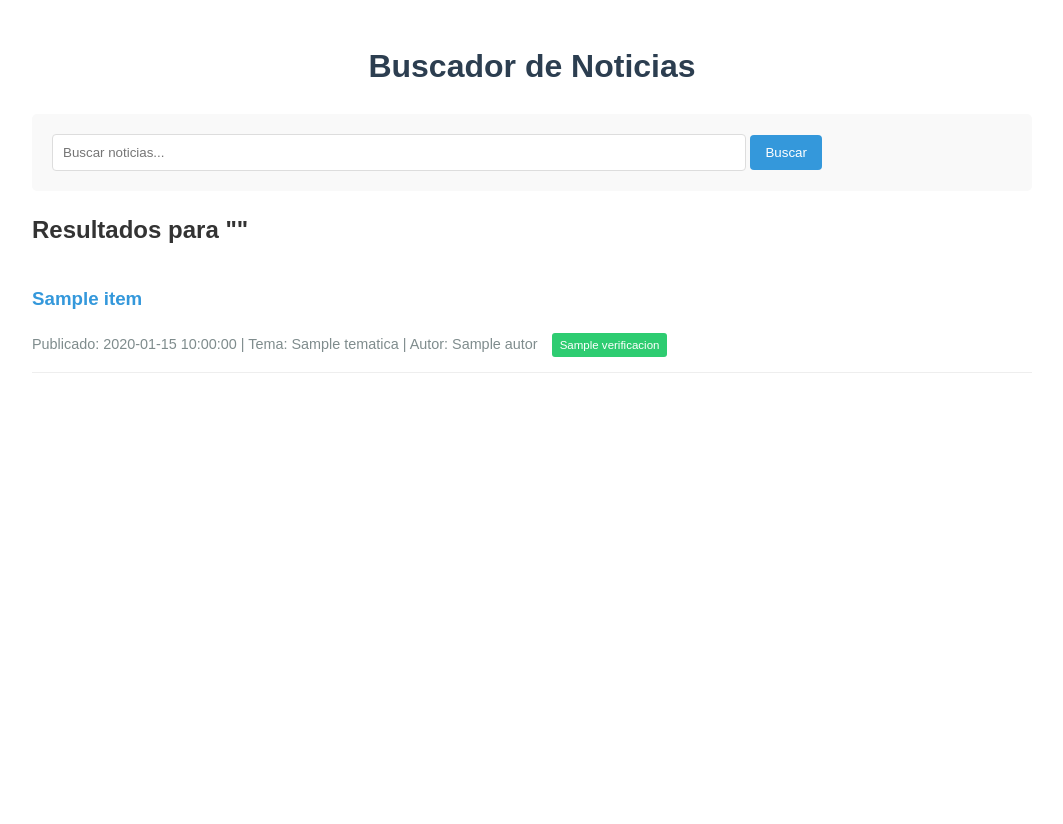
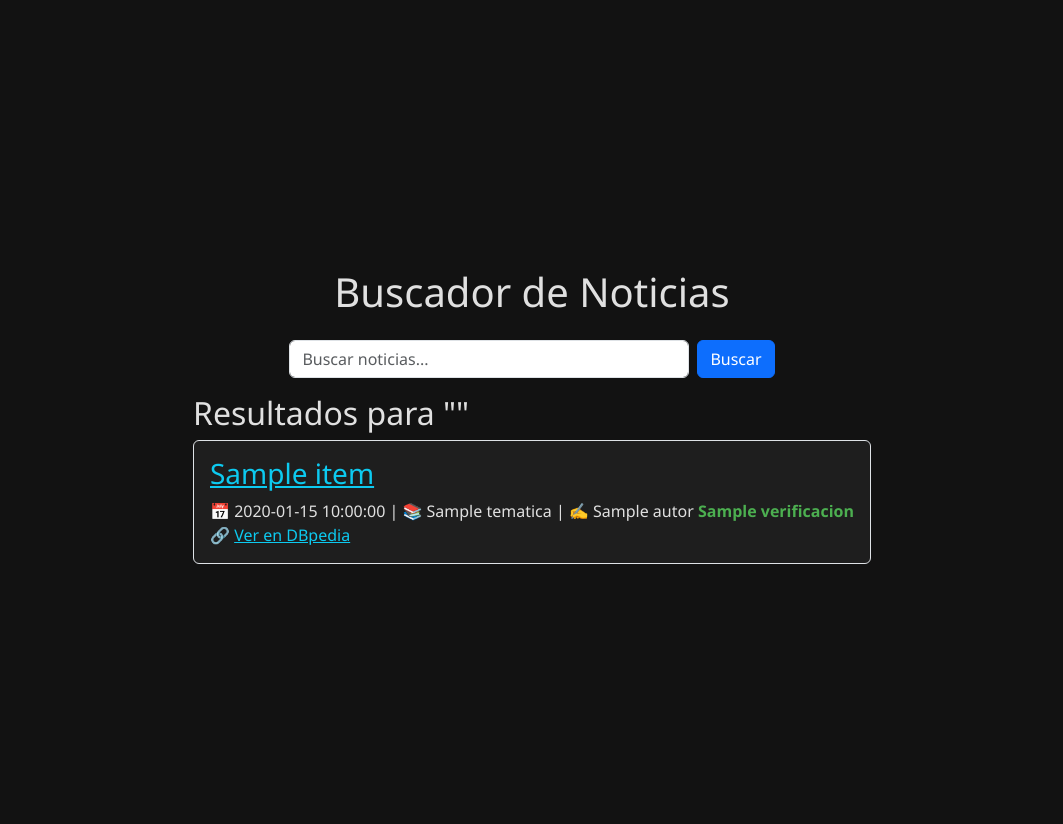
Before and after one commit to CapRodri24/webSemanticas, a Flask app: template templates/search.html in a window 1280 px wide. Shown: the whole page, without its empty margins (108-1171 px from the left). Before the commit the page ends 373 px from the top, so only its background shows below. Run offline with Flask 3, Linux system fonts and the light colour scheme; the template is opened without the code that fills it: most values are stand-ins (such as "Sample title", 1, 10 or a date in 2020).

Commit message:
Modificación final segunda entrega

```diff
--- a/app.py
+++ b/app.py
@@ -32,15 +32,16 @@ def search():
             PREFIX rdfs: <http://www.w3.org/2000/01/rdf-schema#>
             PREFIX xsd: <http://www.w3.org/2001/XMLSchema#>
 
-            SELECT DISTINCT ?noticia ?titulo ?fecha ?tematica ?autor ?estadoVerificacion
+            SELECT DISTINCT ?noticia ?titulo ?fecha ?tematica ?autor ?estadoVerificacion ?enlaceDBpedia
             WHERE {
                 ?noticia rdf:type ?tipoNoticia .
                 ?tipoNoticia rdfs:subClassOf+ untitled-ontology-3:Noticia .
 
-                ?noticia untitled-ontology-3:Título ?titulo ;
-                        untitled-ontology-3:Fecha_publicación ?fecha ;
-                        untitled-ontology-3:Temática ?tematica ;
-                        untitled-ontology-3:Autor ?autor .
+                OPTIONAL { ?noticia untitled-ontology-3:Título ?titulo . }
+                OPTIONAL { ?noticia untitled-ontology-3:Fecha_publicación ?fecha . }
+                OPTIONAL { ?noticia untitled-ontology-3:Temática ?tematica . }
+                OPTIONAL { ?noticia untitled-ontology-3:Autor ?autor . }
+                OPTIONAL { ?noticia untitled-ontology-3:EnlaceDBpedia ?enlaceDBpedia . }
 
                 # Búsqueda en múltiples campos
                 FILTER (
--- /dev/null
+++ b/templates/base.html
@@ -0,0 +1,47 @@
+<!DOCTYPE html>
+<html lang="es">
+<head>
+    <meta charset="UTF-8">
+    <title>{% block title %}Buscador de Noticias{% endblock %}</title>
+    <link href="https://cdn.jsdelivr.net/npm/bootstrap@5.3.0/dist/css/bootstrap.min.css" rel="stylesheet">
+    <style>
+        body {
+            background-color: #121212;
+            color: #e0e0e0;
+            font-family: 'Segoe UI', Tahoma, Geneva, Verdana, sans-serif;
+        }
+        a { color: #90caf9; }
+        .card {
+            background-color: #1e1e1e;
+            border: 1px solid #333;
+        }
+        .table-dark th, .table-dark td {
+            color: #ffffff;
+            background-color: #1e1e1e;
+        }
+        .text-muted {
+            color: #ffffff !important;
+        }
+        .news-meta {
+            color: #e0e0e0;
+        }
+        .dbpedia-link {
+            color: #90caf9;
+        }
+        .verification {
+            font-weight: bold;
+        }
+        .verified {
+            color: #4caf50;
+        }
+        .unverified {
+            color: #f44336;
+        }
+    </style>
+</head>
+<body>
+    <div class="container mt-4">
+        {% block content %}{% endblock %}
+    </div>
+</body>
+</html>
--- a/templates/search.html
+++ b/templates/search.html
@@ -1,100 +1,23 @@
-<!DOCTYPE html>
-<html lang="es">
-  <head>
-    <meta charset="UTF-8" />
-    <meta name="viewport" content="width=device-width, initial-scale=1.0" />
-    <title>Buscador de Noticias</title>
-    <style>
-      body {
-        font-family: Arial, sans-serif;
-        line-height: 1.6;
-        margin: 0;
-        padding: 20px;
-        color: #333;
-      }
-      .container {
-        max-width: 1000px;
-        margin: 0 auto;
-      }
-      h1 {
-        color: #2c3e50;
-        text-align: center;
-      }
-      .search-form {
-        background: #f9f9f9;
-        padding: 20px;
-        border-radius: 5px;
-        margin-bottom: 20px;
-      }
-      input[type="text"] {
-        width: 70%;
-        padding: 10px;
-        border: 1px solid #ddd;
-        border-radius: 4px;
-      }
-      button {
-        padding: 10px 15px;
-        background: #3498db;
-        color: white;
-        border: none;
-        border-radius: 4px;
-        cursor: pointer;
-      }
-      button:hover {
-        background: #2980b9;
-      }
-      .results {
-        margin-top: 20px;
-      }
-      .news-item {
-        border-bottom: 1px solid #eee;
-        padding: 15px 0;
-      }
-      .news-item h3 {
-        margin-top: 0;
-        color: #2c3e50;
-      }
-      .news-meta {
-        font-size: 0.9em;
-        color: #7f8c8d;
-      }
-      .verification {
-        display: inline-block;
-        padding: 3px 8px;
-        border-radius: 3px;
-        font-size: 0.8em;
-        margin-left: 10px;
-      }
-      .verified {
-        background: #2ecc71;
-        color: white;
-      }
-      .unverified {
-        background: #e74c3c;
-        color: white;
-      }
-      a {
-        color: #3498db;
-        text-decoration: none;
-      }
-      a:hover {
-        text-decoration: underline;
-      }
-    </style>
-  </head>
-  <body>
-    <div class="container">
-      <h1>Buscador de Noticias</h1>
+{% extends "base.html" %}
 
-      <div class="search-form">
-        <form method="POST">
+{% block title %}Buscador de Noticias{% endblock %}
+
+{% block content %}
+  <div class="d-flex justify-content-center align-items-center vh-100">
+    <div>
+      <h1 class="text-center mb-4">Buscador de Noticias</h1>
+
+      <div class="search-form mb-3" style="text-align:center;">
+        <form method="POST" class="d-flex justify-content-center gap-2">
           <input
             type="text"
             name="keyword"
             placeholder="Buscar noticias..."
             value="{{ keyword }}"
+            class="form-control"
+            style="max-width: 400px;"
           />
-          <button type="submit">Buscar</button>
+          <button type="submit" class="btn btn-primary">Buscar</button>
         </form>
       </div>
 
@@ -104,25 +27,31 @@
         {% elif results %}
           <h2>Resultados para "{{ keyword }}"</h2>
           {% for item in results %}
-        <div class="news-item">
+            <div class="news-item mb-3 p-3 border rounded" style="background-color: #1e1e1e;">
               <h3>
-            <a href="{{ url_for('detalle_noticia', uri=item.uri) }}"
-              >{{ item.titulo }}</a
-            >
+                <a href="{{ url_for('detalle_noticia', uri=item.uri) }}" class="text-info">
+                  {{ item.titulo or "Sin título" }}
+                </a>
               </h3>
               <div class="news-meta">
-            <span>Publicado: {{ item.fecha }}</span> |
-            <span>Tema: {{ item.tematica }}</span> |
-            <span>Autor: {{ item.autor }}</span>
+                📅 {{ item.fecha or "Fecha desconocida" }} |
+                📚 {{ item.tematica or "Temática no especificada" }} |
+                ✍️ {{ item.autor or "Autor desconocido" }}
                 <span
-              class="verification {% if item.verificacion != 'No verificada' %}verified{% else %}unverified{% endif %}"
-            >
+                  class="verification {% if item.verificacion != 'No verificada' %}verified{% else %}unverified{% endif %}">
                   {{ item.verificacion }}
                 </span>
               </div>
+
+              {% if item.enlaceDBpedia %}
+                <div class="dbpedia-link">
+                  🔗 <a href="{{ item.enlaceDBpedia }}" target="_blank" class="text-info">Ver en DBpedia</a>
                 </div>
-        {% endfor %} {% endif %}
+              {% endif %}
+            </div>
+          {% endfor %}
+        {% endif %}
       </div>
     </div>
-  </body>
-</html>
+  </div>
+{% endblock %}
```
Also changed, not shown: templates/detalle.html (+22 -95 lines), 1 other file. Lines whose indentation alone changed are shown as unchanged.
